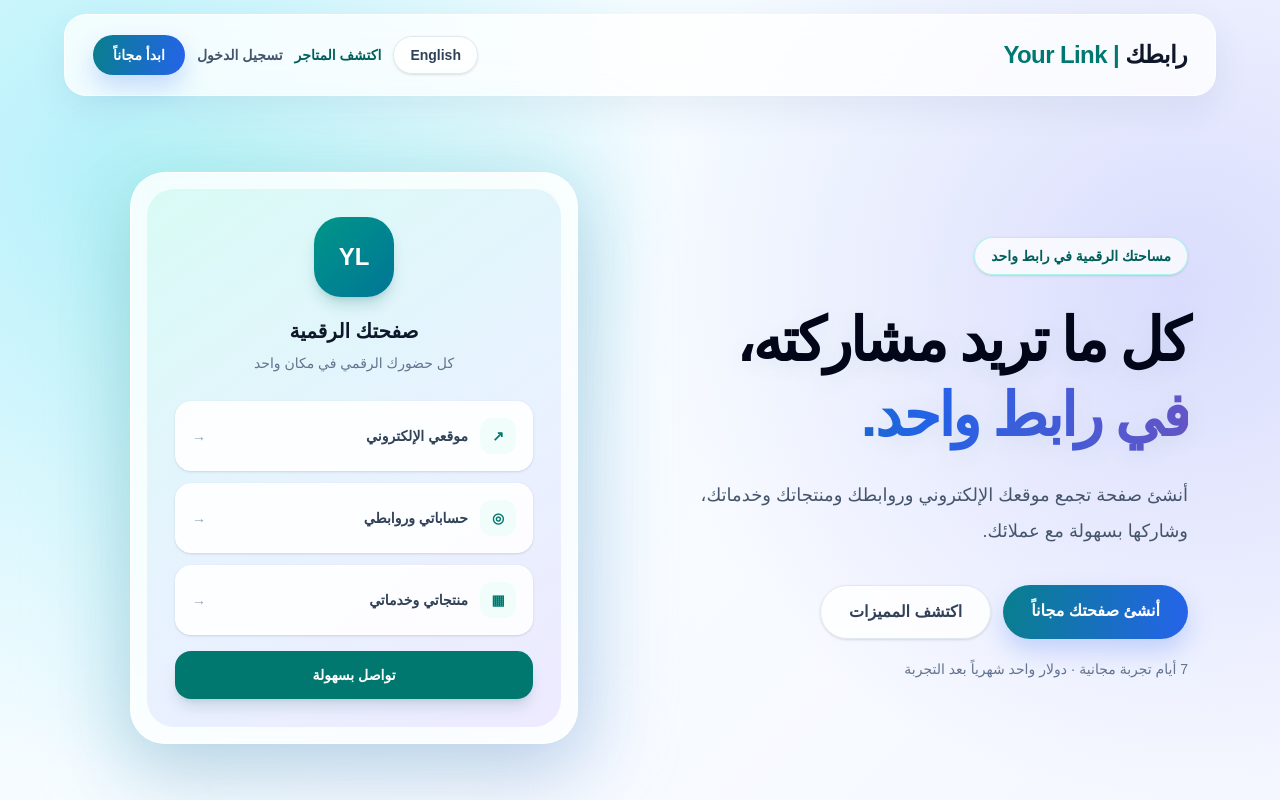
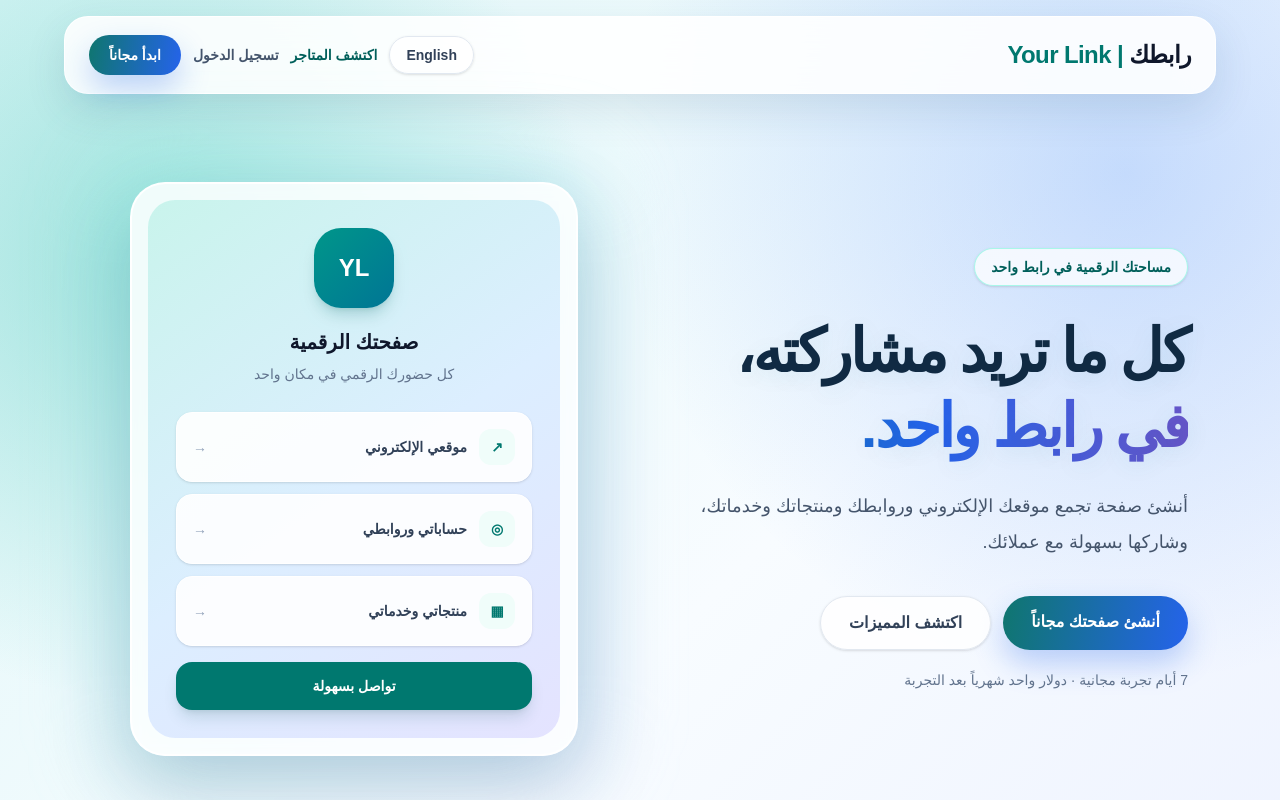
Before and after one commit to zainmuawiyah123-png/smart_link, a Next.js app: page / in a window 1280 px wide. Shown: the top 800 px of the page. Built offline with nearby package versions, Linux system fonts and the light colour scheme.

Commit message:
Apply visibly distinct landing page colors and layout

```diff
--- a/app/globals.css
+++ b/app/globals.css
@@ -81,3 +81,62 @@ body > main a.rounded-full.bg-teal-700 {
   body > main > header { margin: 10px 12px 0; padding: 14px; }
   body > main > section:first-of-type { padding-top: 48px; padding-bottom: 64px; }
 }
+
+
+/* Landing page redesign: explicit class avoids fragile DOM selectors */
+.landing-page {
+  background:
+    radial-gradient(circle at 12% 18%, rgba(20, 184, 166, .34) 0, transparent 27%),
+    radial-gradient(circle at 88% 12%, rgba(59, 130, 246, .27) 0, transparent 30%),
+    linear-gradient(135deg, #dff7f8 0%, #f8fcff 48%, #e8edff 100%) !important;
+  color: #102a43 !important;
+}
+.landing-page > header {
+  margin: 16px auto 0;
+  width: min(calc(100% - 32px), 1152px);
+  padding: 18px 24px;
+  border: 1px solid rgba(255,255,255,.95);
+  border-radius: 24px;
+  background: rgba(255,255,255,.88);
+  box-shadow: 0 16px 42px rgba(25, 70, 110, .12);
+  backdrop-filter: blur(18px);
+}
+.landing-page > section:first-of-type {
+  padding-top: 88px;
+  padding-bottom: 104px;
+}
+.landing-page > section:first-of-type h1 {
+  color: #102a43 !important;
+  text-shadow: 0 5px 24px rgba(13, 148, 136, .12);
+}
+.landing-page > section:first-of-type h1 span {
+  background: linear-gradient(100deg, #0f766e 0%, #0284c7 48%, #4f46e5 100%);
+  -webkit-background-clip: text;
+  background-clip: text;
+  color: transparent !important;
+}
+.landing-page > section:first-of-type > div:nth-child(2) > div:last-child {
+  border: 2px solid rgba(255,255,255,.98);
+  box-shadow: 0 30px 80px rgba(25, 70, 110, .22);
+}
+.landing-page > section:first-of-type > div:nth-child(2) > div:last-child > div {
+  background: linear-gradient(145deg, #c9f4ec 0%, #dceeff 52%, #e4e3ff 100%) !important;
+}
+.landing-page > section#features {
+  background: linear-gradient(180deg, #ffffff 0%, #eaf5ff 100%) !important;
+  border-top: 2px solid rgba(255,255,255,.98);
+}
+.landing-page > section#features article {
+  background: #ffffff !important;
+  border: 1px solid #c8e1ef;
+  box-shadow: 0 18px 44px rgba(25, 70, 110, .11);
+}
+.landing-page a.rounded-full.bg-teal-700 {
+  background: linear-gradient(100deg, #0f766e, #2563eb) !important;
+  box-shadow: 0 14px 30px rgba(37, 99, 235, .28);
+}
+.landing-page footer { color: #47627a; }
+@media (max-width: 640px) {
+  .landing-page > header { margin-top: 10px; padding: 14px; }
+  .landing-page > section:first-of-type { padding-top: 52px; padding-bottom: 68px; }
+}
```
